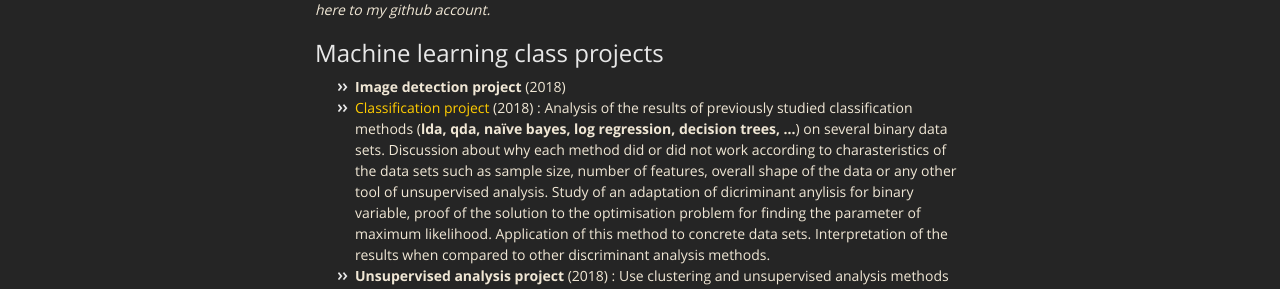
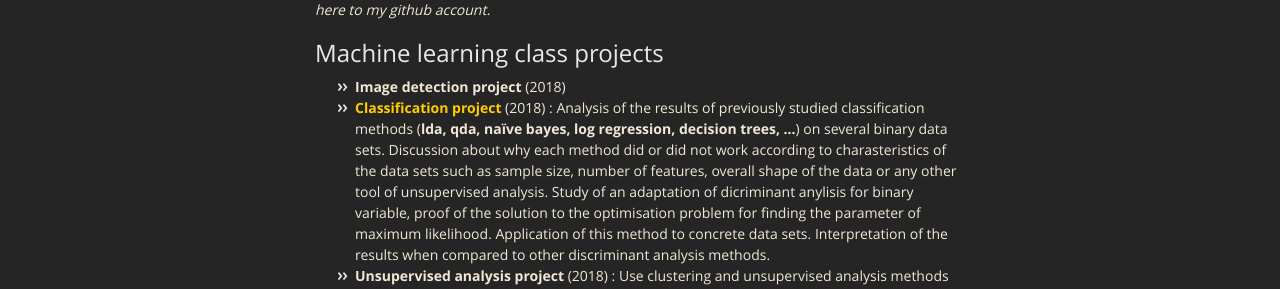
Before and after one commit to plougue/plougue.github.io, a Jekyll site: the page built from index.md, in a window 1280 px wide and 900 px high, scrolled down 1773 px. Shown: the part 158-447 px from the top of the window. Built offline with Jekyll 4.4.1, drawn with Linux system fonts in a browser that asks for light colours; our own code applies the rules of GitHub Pages for plain Markdown files.

```diff
--- a/index.md
+++ b/index.md
@@ -83,7 +83,7 @@ C++ development with strong optimisation constraints on core mechanism of the so
 ## Machine learning class projects
 
 * **Image detection project** (2018)
-* [Classification project](https://github.com/plougue/Classification-project-2018) (2018) : Analysis of the results of previously studied classification methods (**lda, qda, naïve bayes, log regression, decision trees, ...**) on several binary data sets.
+* **[Classification project](https://github.com/plougue/Classification-project-2018)** (2018) : Analysis of the results of previously studied classification methods (**lda, qda, naïve bayes, log regression, decision trees, ...**) on several binary data sets.
 Discussion about why each method did or did not work according to charasteristics of the data sets such as sample size, number of features, overall shape of the data or any other tool of unsupervised analysis.
 Study of an adaptation of dicriminant anylisis for binary variable, proof of the solution to the optimisation problem for finding the parameter of maximum likelihood. Application of this method to concrete data sets. Interpretation of the results when compared to other discriminant analysis methods.
 * **Unsupervised analysis project** (2018) : Use clustering and unsupervised analysis methods described below to analyse a real-life data set. Theoretical study of an adptation of K-means clustering in which the distance to the center depends on the covariance matrix of each class. Implementation of this adapted K-means method on a concrete case. Application of this method to concrete data sets. Proof of the solution to the optimisation problem corresponding to this new way of computing distance to the center.
```
